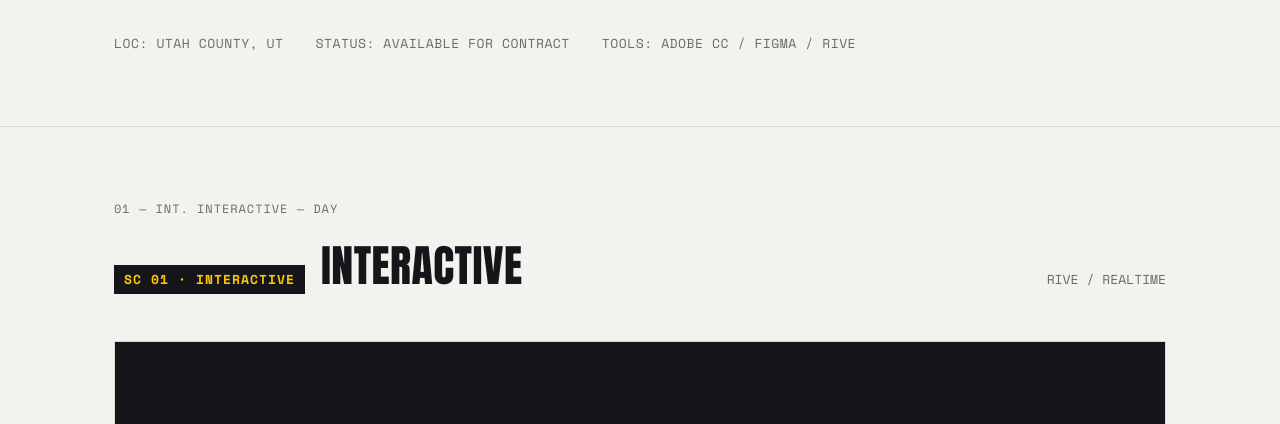
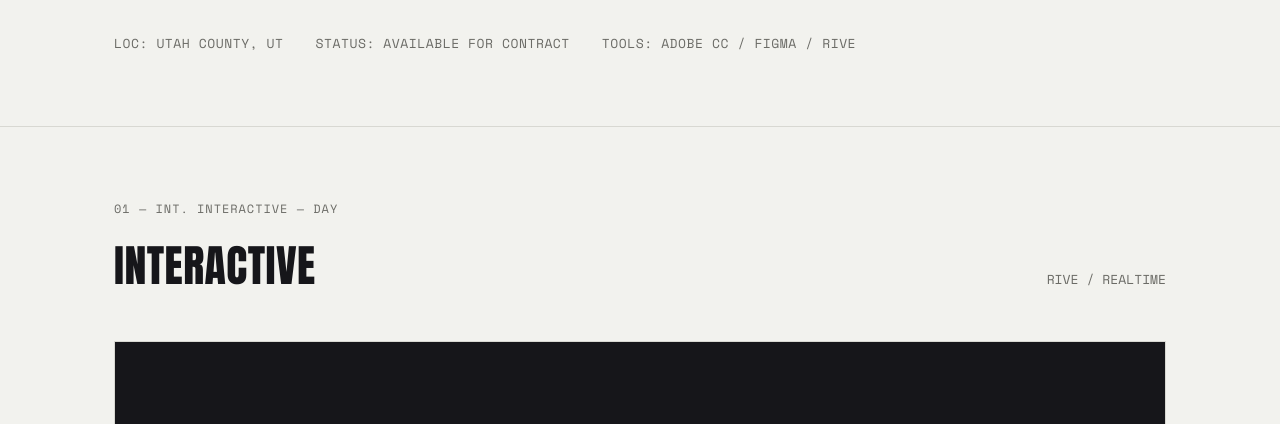
Before and after one commit to Tennyson-Moss/Tennysonmossdotcom, a website: page index.html in a window 1280 px wide. Shown: the part 528-952 px from the top of the page. Drawn offline with nearby package versions, Linux system fonts and the light colour scheme.

Commit message:
Remove yellow SC tags, sluglines carry the scene numbering now
Co-Authored-By: Claude Fable 5 <noreply@anthropic.com>

```diff
--- a/css/_animations.less
+++ b/css/_animations.less
@@ -11,21 +11,6 @@
     opacity: 1;
     transform: none;
   }
-}
-
-// Scene tag "clap": the SC xx slate snaps down like a clapperboard arm
-// once its scene header scrolls into view.
-.scene.reveal .tag {
-  transform-origin: left bottom;
-}
-
-.scene.reveal.is-in .tag {
-  animation: clap 0.5s cubic-bezier(0.34, 1.56, 0.64, 1) 0.15s backwards;
-}
-
-@keyframes clap {
-  from { transform: rotate(-12deg); }
-  to   { transform: none; }
 }
 
 // Hero highlight sweep — pure CSS, runs on load. The background is a
--- a/css/_sections.less
+++ b/css/_sections.less
@@ -17,17 +17,6 @@ section {
   align-items: baseline;
   gap: 16px;
   margin-bottom: 40px;
-
-  .tag {
-    font-family: @font-mono;
-    font-size: 13px;
-    font-weight: 700;
-    background: var(--ink);
-    color: var(--clapper);
-    padding: 4px 10px;
-    letter-spacing: 0.08em;
-    white-space: nowrap;
-  }
 
   h2 {
     font-family: @font-display;
--- a/index.html
+++ b/index.html
@@ -61,7 +61,6 @@
     <div class="wrap">
       <p class="slugline">01 — INT. INTERACTIVE — DAY</p>
       <div class="scene">
-        <span class="tag">SC 01 · INTERACTIVE</span>
         <h2>Interactive</h2>
         <span class="note">RIVE / REALTIME</span>
       </div>
@@ -90,7 +89,6 @@
     <div class="wrap">
       <p class="slugline">02 — INT. MOTION &amp; FILM — DAY</p>
       <div class="scene">
-        <span class="tag">SC 02 · MOTION</span>
         <h2>Motion &amp; Film</h2>
         <span class="note">MOTION GRAPHICS / VIDEO / ACTION</span>
       </div>
@@ -120,7 +118,6 @@
     <div class="wrap">
       <p class="slugline">03 — INT. GRAPHIC DESIGN — DAY</p>
       <div class="scene">
-        <span class="tag">SC 03 · DESIGN</span>
         <h2>Graphic Design</h2>
         <span class="note">BRAND SYSTEMS / SOCIAL / PRINT</span>
       </div>
@@ -147,7 +144,6 @@
     <div class="wrap">
       <p class="slugline">04 — INT. ABOUT — DAY</p>
       <div class="scene">
-        <span class="tag">SC 04 · ABOUT</span>
         <h2>About</h2>
       </div>
 
@@ -175,7 +171,6 @@
     <div class="wrap">
       <p class="slugline">05 — INT. CONTACT — DAY</p>
       <div class="scene">
-        <span class="tag">SC 05 · CONTACT</span>
         <h2>Contact</h2>
       </div>
       <p class="big">Let's make<br>something good.</p>
```
Also changed, not shown: css/main.css.
